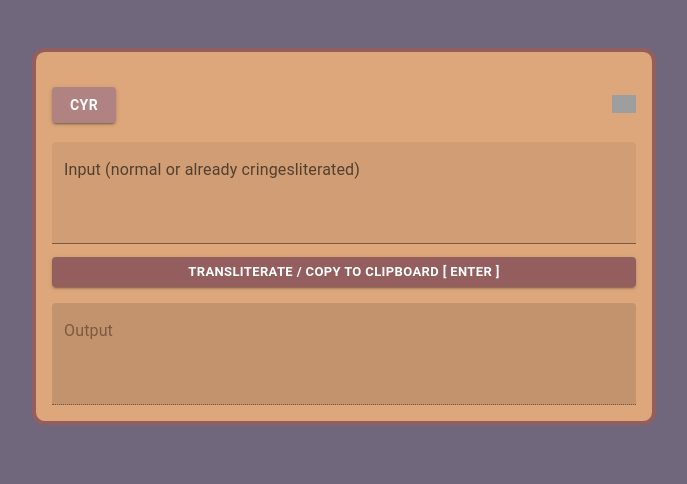
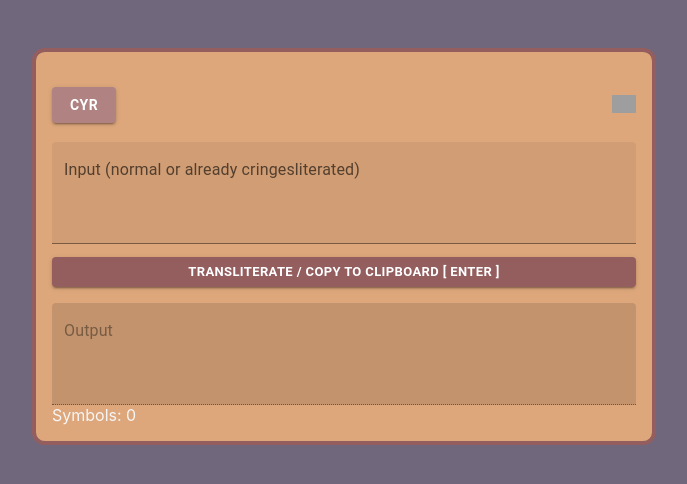
Before and after one commit to OnionKnight621/cringesliterator-webapp, a React (Vite) app: page / in a window 1280 px wide. Shown: the top 484 px of the page, without its empty margins (296-983 px from the left). Built offline with nearby package versions, Linux system fonts and the light colour scheme; grey boxes are pictures that could not be loaded; what cringesliterator would draw is missing.

Commit message:
feat: counter

```diff
--- a/src/App.tsx
+++ b/src/App.tsx
@@ -171,6 +171,7 @@ const App = () => {
                 <Add />
               </IconButton>
             )}
+            <span>Symbols: {outputData.length < 500 ? outputData.length : <span style={{color: 'red'}}>{outputData.length}</span> }</span>
           </Box>
         </Grid>
         <Grid item xs={11} sm={10} md={3}>
```
